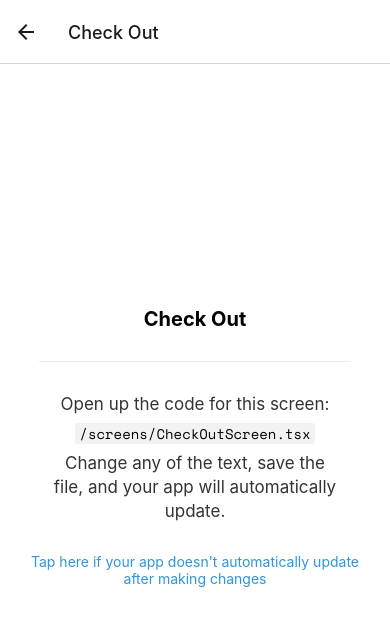
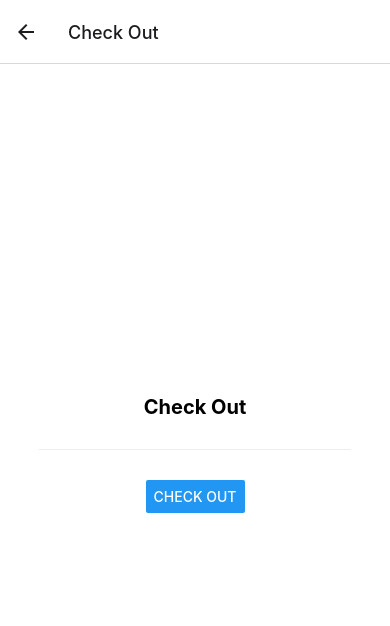
Before and after one commit to faups/CarpoolMobile, a React Native app: screen /CheckOut in a window 390 px wide. Shown: the top 626 px of the page. Built offline with nearby package versions, Linux system fonts and the light colour scheme; what expo-linking would draw is missing.

Commit message:
Added navigation from CheckOutScreen to GuestPickup

```diff
--- a/screens/CheckOutScreen.tsx
+++ b/screens/CheckOutScreen.tsx
@@ -1,16 +1,16 @@
 import { StatusBar } from 'expo-status-bar';
-import { Platform, StyleSheet } from 'react-native';
+import { Platform, StyleSheet, Button } from 'react-native';
+import { Text, View } from '../components/Themed';
+import { RootTabScreenProps } from "../types";
 
-import EditScreenInfo from '../components/EditScreenInfo';
-import { Text, View } from '../components/Themed';
-
-export default function CheckOutScreen() {
+export default function CheckOutScreen({
+    navigation,
+  }: RootTabScreenProps<"CheckOut">) {
   return (
     <View style={styles.container}>
       <Text style={styles.title}>Check Out</Text>
       <View style={styles.separator} lightColor="#eee" darkColor="rgba(255,255,255,0.1)" />
-      <EditScreenInfo path="/screens/CheckOutScreen.tsx" />
-
+      <Button title="Check Out" onPress={() => navigation.navigate('GuestPickup')} />
       {/* Use a light status bar on iOS to account for the black space above the modal */}
       <StatusBar style={Platform.OS === 'ios' ? 'light' : 'auto'} />
     </View>
--- a/types.tsx
+++ b/types.tsx
@@ -31,6 +31,7 @@ export type RootTabParamList = {
   TabOne: undefined;
   TabTwo: undefined;
   GuestPickup: undefined;
+  CheckOut: undefined;
 };
 
 export type RootTabScreenProps<Screen extends keyof RootTabParamList> = CompositeScreenProps<
```
